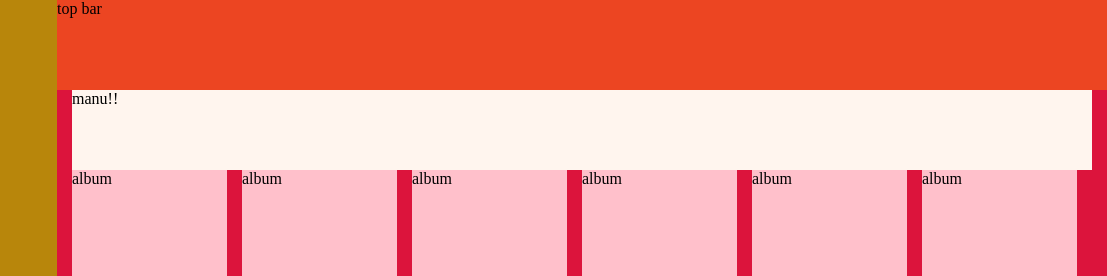
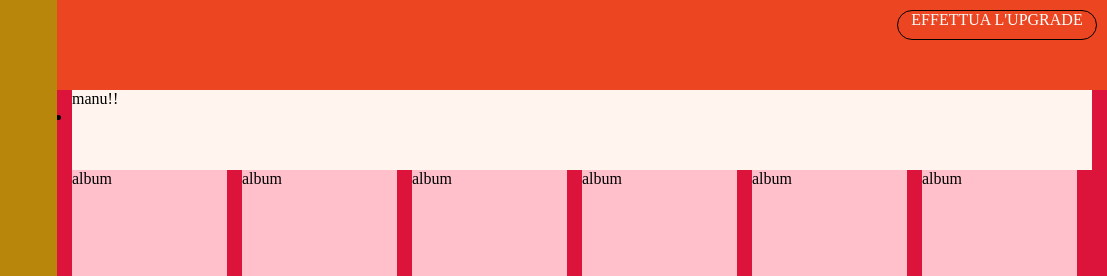
Before and after one commit to GiuseppeColucci/html-css-spotifyweb, a plain HTML site: page index.html in a window 1280 px wide. Shown: the top 276 px of the page, 173-1280 px from the left. Drawn offline with Linux system fonts and the light colour scheme.

Commit message:
top mnu trasparent fatto

```diff
--- a/css/styles.css
+++ b/css/styles.css
@@ -15,6 +15,7 @@
     display: flex;
 
 }
+/* colonna play list */
 .sidebar{
     background-color: coral;
     flex-basis: 230px;
@@ -54,12 +55,13 @@
     width: 30px;
     background-color: red;
     margin: 5px;
+}
 
-}
 .img-box img{
     width: 31px;
     height: 26px;
 }
+
 .sidebar-nav img{
     height: 30px;
     margin-left: 10px;
@@ -82,10 +84,29 @@
     left: 39px;
 
 }
+/* FINE colonna play list */
+
+/* inizio top menu */
 .content{
     background-color: cyan;
     flex-grow: 1;
     position: relative;
+}
+.botton{
+    width: 200px;
+    height: 30px;
+    border: 1px solid black;
+    border-radius:16px;
+    text-align: center;
+    margin: 10px;
+}
+.botton a{
+    text-decoration: none;
+    color: white;
+}
+.top-bar{
+    display: flex;
+    justify-content: flex-end;
 }
 .content .top-bar{
     position: absolute;
--- a/index.html
+++ b/index.html
@@ -66,18 +66,23 @@
                         <img src="./img-spotify/profile.svg" alt="">
                     </div>
                     <p>JOHN DOE  </p>
-
-
                 </div>
 
             </div>
 
             <div class="content">
-                <div class="top-bar">top bar</div>
+                <div class="top-bar">
+                    <div class="botton">
+                       <a href="">EFFETTUA L'UPGRADE</a>
+                    </div>
+                </div>
 
                 <div class="scrollable">
                     <div class="content-menu">
                         manu!!
+                        <ul>
+                            <li></li>
+                        </ul>
                     </div>
                     <div class="content-category">
                         <ul class="album-list">
```
